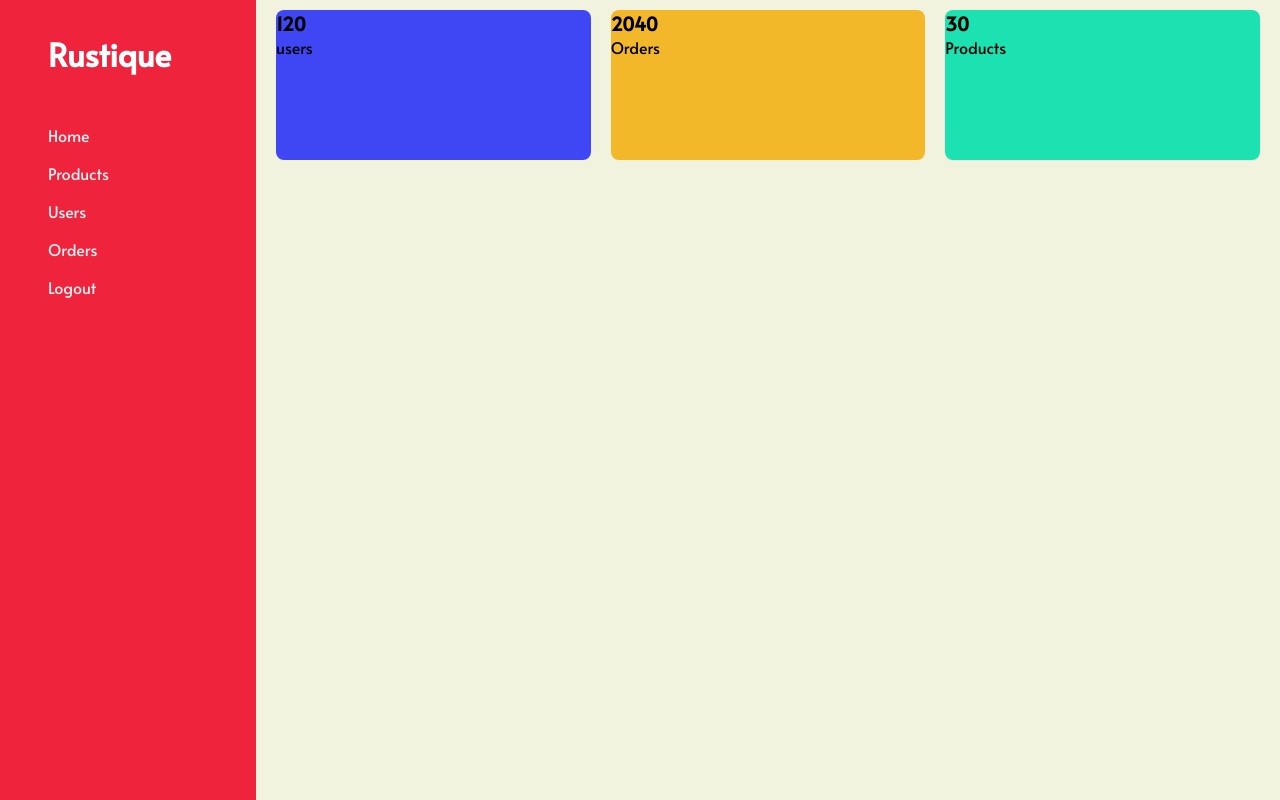
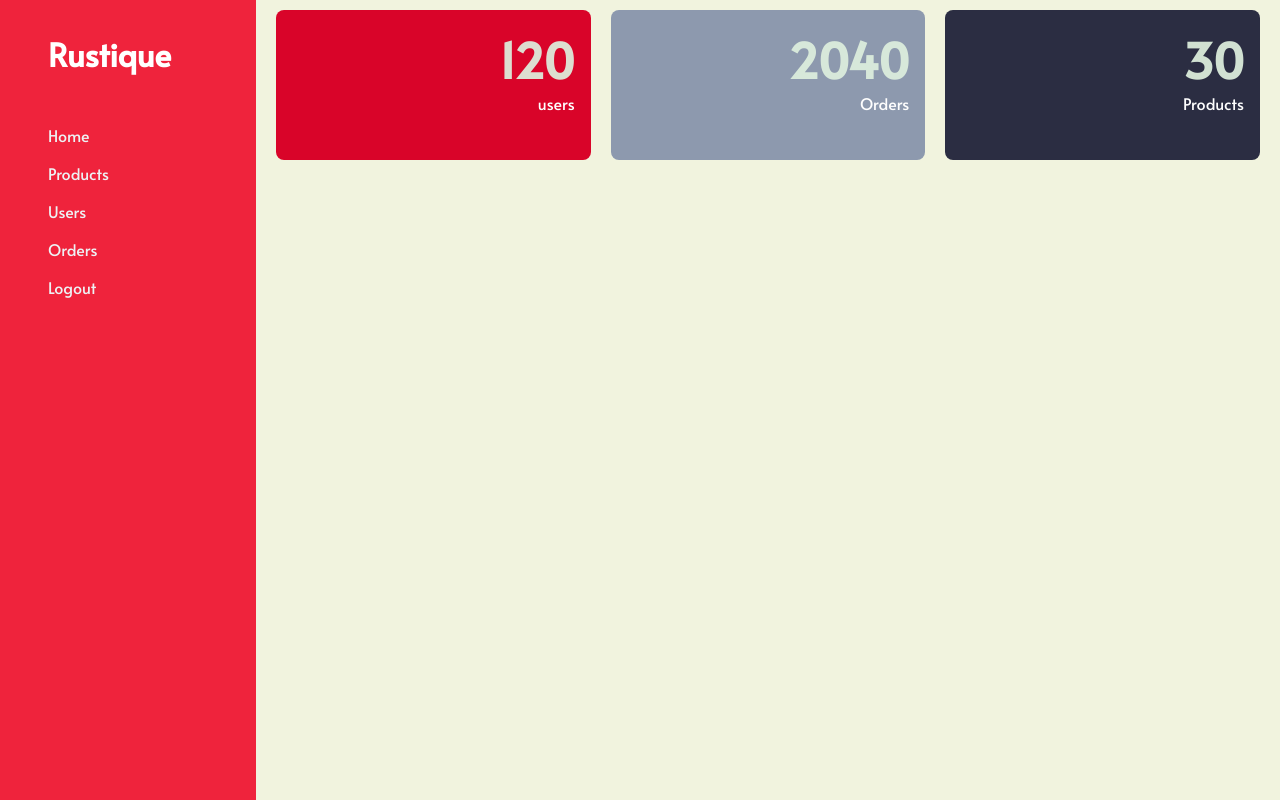
Before and after one commit to veritem/shop-store, a React (Create React App) app in the folder client/: page /admin in a window 1280 px wide. Built offline with nearby package versions, Linux system fonts and the light colour scheme.

Commit message:
changed cards colors

```diff
--- a/client/src/Pages/admin/index.tsx
+++ b/client/src/Pages/admin/index.tsx
@@ -16,29 +16,38 @@ export const index = (): React.ReactElement => {
           div {
             height: 150px;
             border-radius: 0.5rem;
+            text-align: right;
+            padding: 1rem;
+            h3 {
+              font-size: 3rem;
+              color: #dede;
+            }
+            p {
+              color: #fefefe;
+            }
           }
         `}
       >
         <div
           css={css`
-            background-color: #3f47f4;
+            background-color: #d90429;
           `}
         >
-          <h3>120</h3> users
+          <h3>120</h3> <p>users</p>
         </div>
         <div
           css={css`
-            background-color: #f3b82a;
+            background-color: #8d99ae;
           `}
         >
-          <h3>2040</h3> Orders
+          <h3>2040</h3> <p>Orders</p>
         </div>
         <div
           css={css`
-            background-color: #1ce2b1;
+            background-color: #2b2d42;
           `}
         >
-          <h3>30</h3> Products
+          <h3>30</h3> <p>Products</p>
         </div>
       </div>
     </AdminLayout>
```
